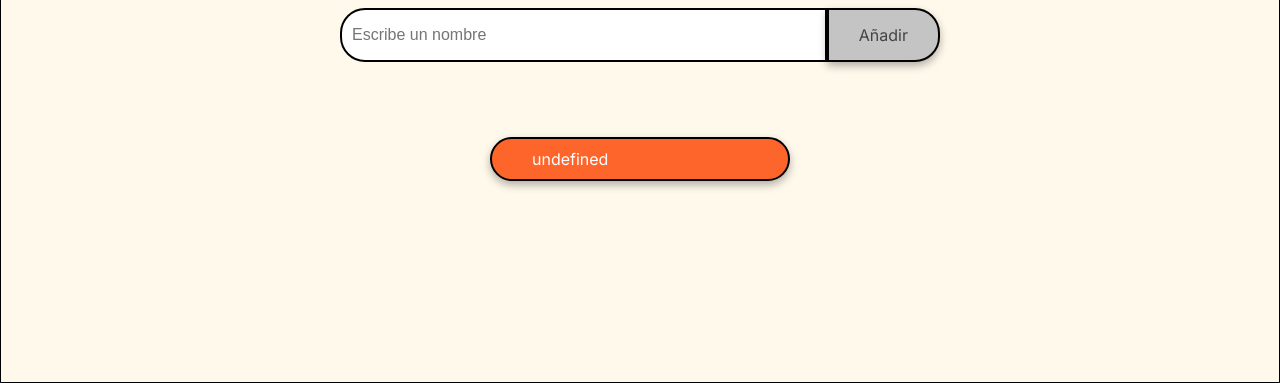
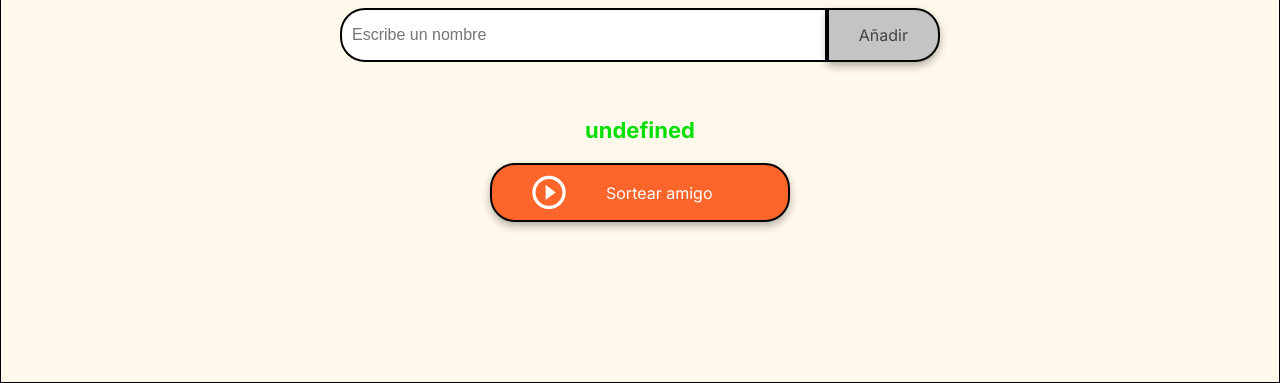
Before and after one commit to ProgramadorCepeda/reto-amigo-secreto, a plain HTML site: page index.html in a window 1280 px wide. Both pictures are taken after a click on the button "Sortear amigo". Shown: the part 417-800 px from the top of the page. Drawn offline with Linux system fonts and the light colour scheme.

Commit message:
Realizacion del sorteo sin restaurar listas o valores iniciales

```diff
--- a/app.js
+++ b/app.js
@@ -9,23 +9,21 @@ function textosIniciales(){
 
 function sortearAmigo(){ //Esta funcion hace el sorteo de los amigos
     let seleccionado = arrayAmigos[Math.floor(Math.random()*arrayAmigos.length)];
-    let prueba = document.getElementById("sorteo");
-    prueba.innerHTML = seleccionado;
+    let li = document.createElement("li");
+    li.innerHTML = seleccionado;
+    resultado.appendChild(li);
 
 
 }
 
 function mostrarLista(arrayAmigos){ //Esta funcion muestra la lista del array actualizando el texto
     listaDesplegable.innerHTML = "";
-
     for (let i = 0; i<arrayAmigos.length; i++){
         let elemento = arrayAmigos[i]
         let li = document.createElement("li");
         li.innerHTML = elemento;
         listaDesplegable.appendChild(li);
-
     }
-
 
 }
 
@@ -38,9 +36,6 @@ function agregarAmigo(){  //Esta funcion añade al amigo al array
         amigo.value = '';
         amigo.innerHTML = '';
         console.log(arrayAmigos);
-        // let li = document.createElement("li"); //Creamos un elemento tipo lista
-        // li = arrayAmigos[arrayAmigos.length-1];
-        // listaDesplegable.appendChild(li);
     }
     mostrarLista(arrayAmigos);
 }
--- a/index.html
+++ b/index.html
@@ -28,7 +28,7 @@
             <ul id="resultado" class="result-list" aria-live="polite"></ul>
 
             <div class="button-container">
-                <button class="button-draw" id="sorteo" onclick="sortearAmigo()" aria-label="Sortear amigo secreto">
+                <button class="button-draw" onclick="sortearAmigo()" aria-label="Sortear amigo secreto">
                     <img src="assets/play_circle_outline.png" alt="Ícono para sortear">
                     Sortear amigo
                 </button>
```
